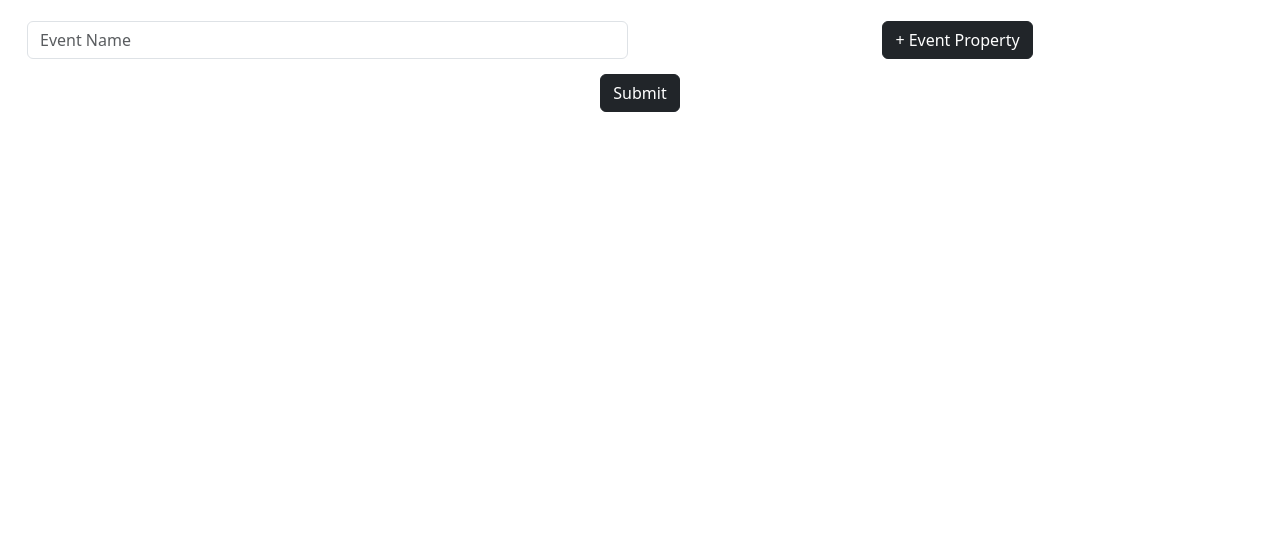
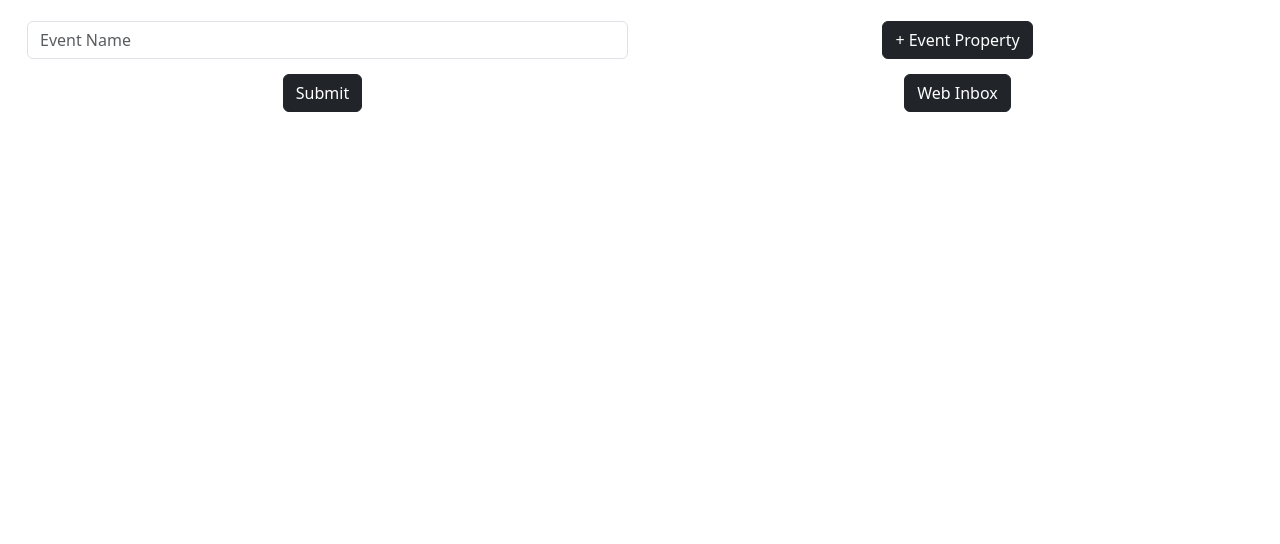
Before and after one commit to Kritikatiw12/kritika.github.io, a plain HTML site: page index.html in a window 1280 px wide. Shown: the part 256-800 px from the top of the page. Drawn offline with nearby package versions, Linux system fonts and the light colour scheme.

Commit message:
Update index.html

```diff
--- a/index.html
+++ b/index.html
@@ -124,6 +124,9 @@
             console.log("Event Pushed :", eventName)
             console.log(obj)
         }
+       function webInbox() {
+           clevertap.getUnreadInboxMessages();
+       }
 
         function addProffProp() {
             var html = '<div class="col"><input class="form-control" type="text"  id="profName' + profCount + '" placeholder="Property Name"></div><div class="col-md-2 col"><select id="profType' + profCount + '" class="form-select col" onchange="changeType(this.id)" ><option value="text">Text</option><option value="number">Number</option><option value="date">Date</option></select></div><div class="col"><input type="text" id="profVal' + profCount + '" class="form-control" placeholder="Property Value"></div>'
@@ -191,6 +194,9 @@
                     <div class="col">
                         <button class="btn btn-dark" onclick="eventPush()"> Submit </button>
                     </div>
+                    <div class="col">
+                        <button class="btn btn-dark" onclick="webInbox()"> Web Inbox </button>
+                    </div>
                 </div>
             </div>
         </div>
```
